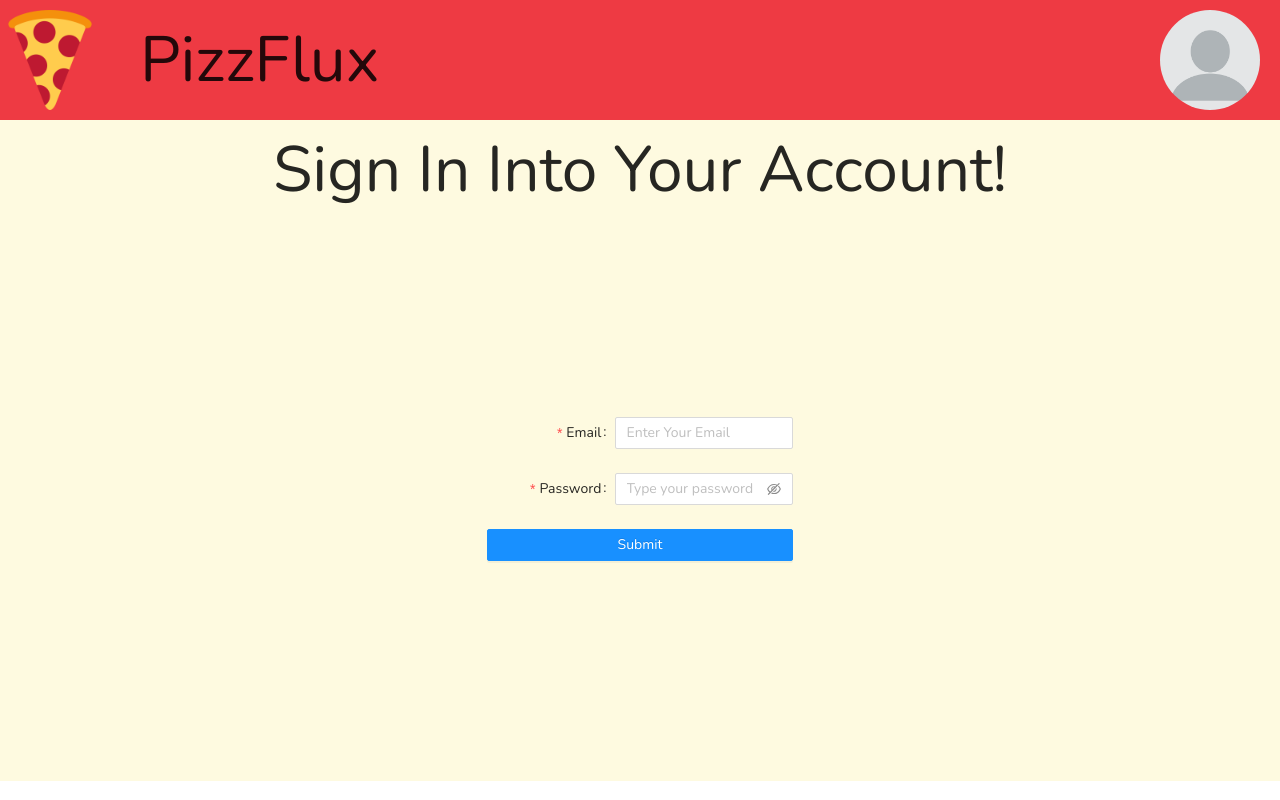
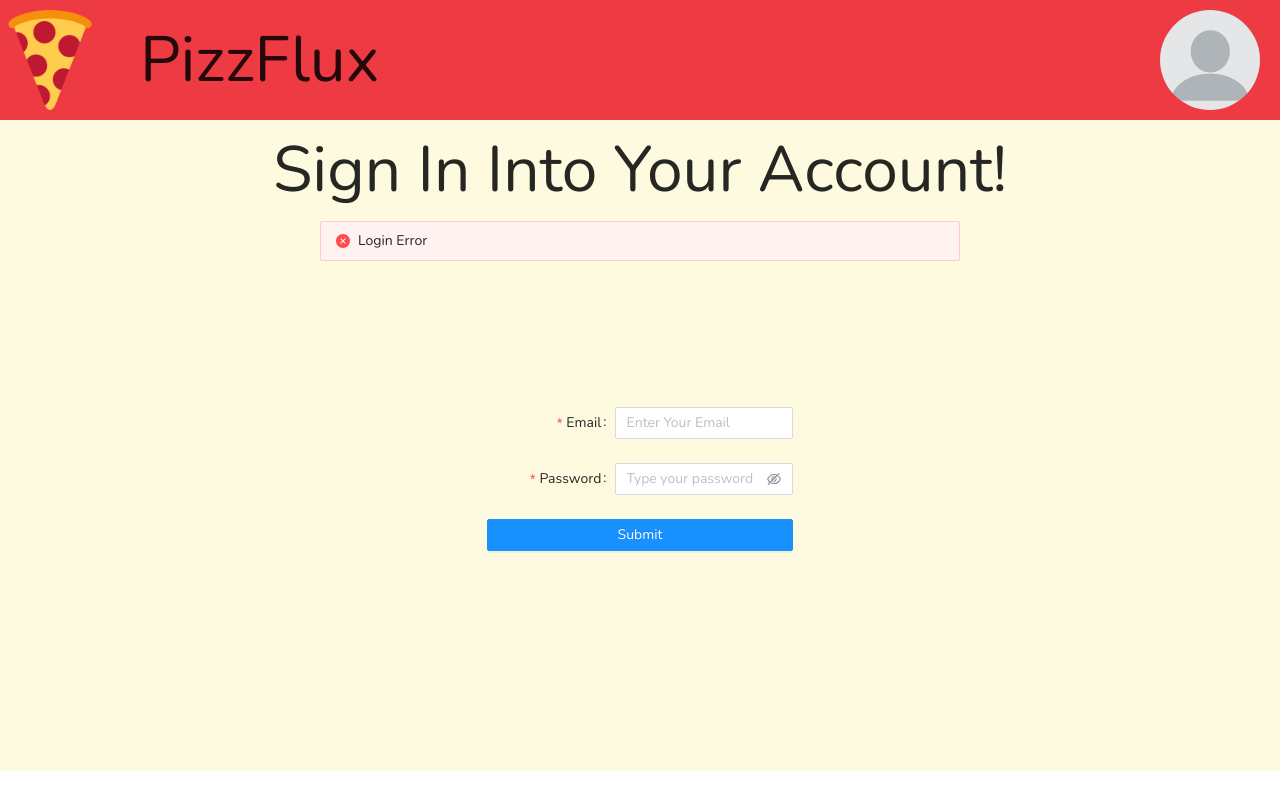
Before and after one commit to kshipra-jadav/Pizza-Ordering-App, a React (Create React App) app in the folder client/: page /signIn in a window 1280 px wide. Both pictures are taken after typing "name@example.com", "Sample123" into the empty fields and a click on the button "Submit". Built offline with nearby package versions, Linux system fonts and the light colour scheme; no server answers.

Commit message:
frontend - connect signin page to backend signin api + authentication

```diff
--- a/client/src/components/SignIn.tsx
+++ b/client/src/components/SignIn.tsx
@@ -1,8 +1,11 @@
-import { FC } from "react"
-import { Button, Form, Input } from "antd"
+import { FC, useState } from "react"
+import { Alert, Button, Form, Input } from "antd"
 import axios from "axios"
 
 const SignIn: FC = (): JSX.Element => {
+	const [ success, setSuccess ] = useState(false)
+	const [ error, setError ] = useState(false)
+	const [ errorDesc, setErrorDesc ] = useState("")
 
 	const [ form ] = Form.useForm()
 
@@ -11,23 +14,37 @@ const SignIn: FC = (): JSX.Element => {
 		form.resetFields()
 
 		try {
-			const { data } = await axios.get(`http://localhost:5001/api/users/${ email }`)
-			if (data) {
-				console.log(data)
-			} else {
-				console.log('user not found')
-			}
-		} catch (e) {
-			console.log(e)
+			const { data } = await axios.post('http://localhost:5001/api/users/authUser', { email, password })
+			setSuccess(true)
+		} catch (e: any) {
+			setErrorDesc(e.response.data)
+			setError(true)
+
 		}
 	}
 	return (
 		<>
 			<div className="head" style={ { backgroundColor: "#fefae0" } }>
 				Sign In Into Your Account!
+				{ success && <Alert
+						message="Success!"
+						description="You're A Valid User!"
+						type="success"
+						showIcon
+						style={ { width: "50%" } }
+				/>
+				}
+				{ error && <Alert
+						message="Login Error"
+						description={errorDesc}
+						type="error"
+						showIcon
+						style={ { width: "50%" } }
+				/>
+				}
 			</div>
-			<div className="form" style={ { backgroundColor: "#fefae0" } }>
-				<Form labelCol={ { span: 10 } } wrapperCol={ { span: 50 } } onFinish={ handleFinish } form={form}>
+			<div className="form" style={ { backgroundColor: "#fefae0", marginTop: "-50px" } }>
+				<Form labelCol={ { span: 10 } } wrapperCol={ { span: 50 } } onFinish={ handleFinish } form={ form }>
 					<Form.Item
 						name="email"
 						label="Email"
@@ -40,7 +57,7 @@ const SignIn: FC = (): JSX.Element => {
 						] }
 						hasFeedback
 					>
-						<Input placeholder="Enter Your Email"/>
+						<Input placeholder="Enter Your Email" />
 					</Form.Item>
 
 					<Form.Item
```
